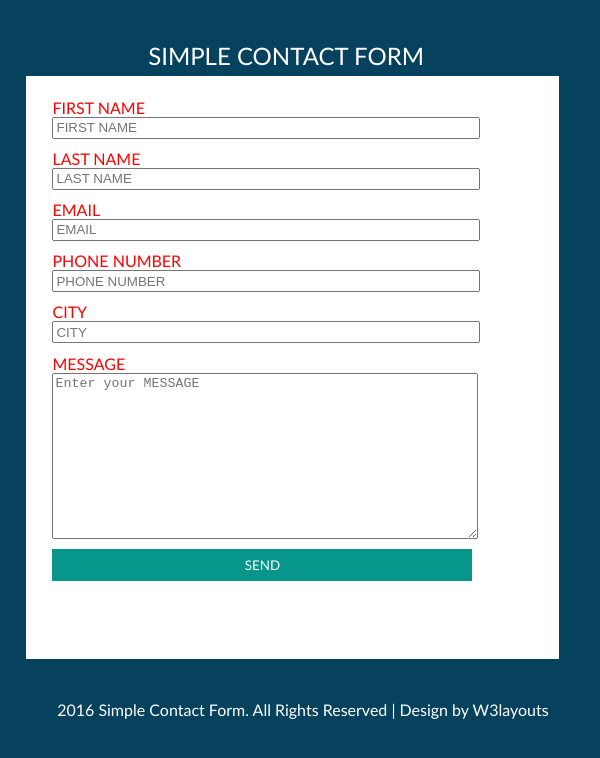
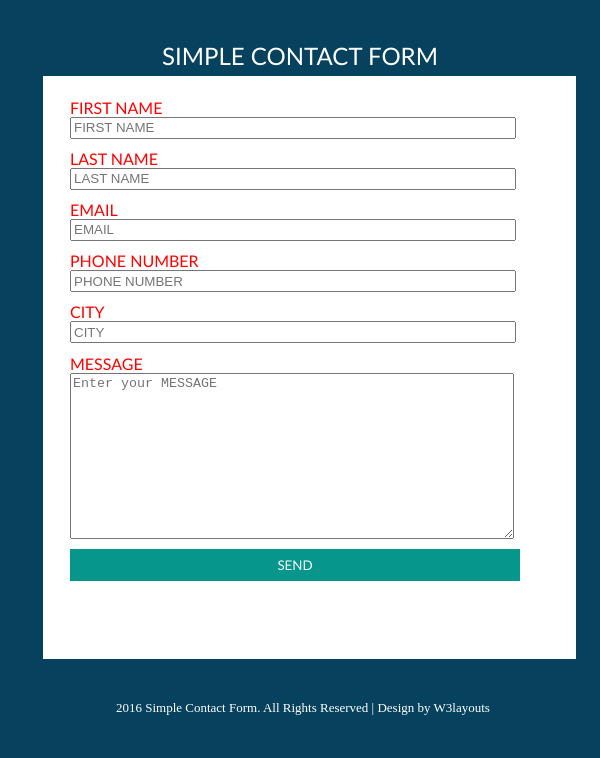
Before and after one commit to Moyudin/Contact-form, a plain HTML site: page index.html in a window 600 px wide. Drawn offline with Linux system fonts and the light colour scheme.

Commit message:
I have Completed with Contact Form

```diff
--- a/css.css
+++ b/css.css
@@ -2,7 +2,6 @@ body{
     background-color: #06425e;
 }
 .h{
-    margin-left:42%;
     margin-top: 3%;
     font-size: 190%;
     font-family: calibri;
@@ -48,15 +47,12 @@ body{
     color: white;
 }
 .pra{
-    display: block;
+    color: white;
     margin-left: 3%;
     margin-top: 2%;
-    font-family: calibri;
-    color: white;
 }
  @media screen and (max-width:700px) {
     .h{
-        margin-left:10%;
         font-size: 150%;
         margin-top: 7%;
     }
@@ -71,51 +67,47 @@ body{
     }
     .i-name{
         height: 2vh;
-        width: 70vw;
+        width: 73vw;
         margin-left: 3%;
     }
     .imessage{
         margin-left: 3%;
         height:20vh;
-        width: 70vw;
+        width: 73vw;
     }
     .btn{
         margin-left: 3%;
         height: 5vh;
-        width: 73vw;
+        width: 75vw;
     }
     .pra{
-        margin-left:1%;
+        margin-left: 1%;
+        font-size: small;
         margin-top: 7%;
     }
  }
  @media screen and (min-width:545px) and (max-width:701px) {
-    .h{
-        margin-left:24%;
+    .form-1{
+        margin-left: 6%;
     }
     .btn{
         margin-top: 2%;
         height: 4vh;
-        width: 70vw;
     }
  }
  @media screen and (min-width:701px) and (max-width:1024px) {
     .h{
-        margin-left:37%;
-        margin-top: 10%;
+        margin-top: 5%;
         font-size: 140%;
     }
     .form-1{
         height:67vh;
     }
     .imessage{
-        margin-left: 1%;
         height:20vh;
         width: 33vw;
     }
     .pra{
         font-size:small;
-        margin-left:3%;
-        margin-top: 2%;
     }
  }
--- a/index.html
+++ b/index.html
@@ -7,7 +7,7 @@
     <title>Project 2</title>
 </head>
 <body>
-    <section class="header">
+    <section class="header" style="text-align: center;">
         <div class="h">SIMPLE CONTACT FORM</div>
     </section>
 
@@ -40,13 +40,13 @@
                     <textarea type="text" name="name" class="imessage" placeholder="Enter your MESSAGE" cols="20" rows="5" required></textarea>
                 </div>
                 <div>
-                    <button width="100px" class="btn" type="submit" >SEND</button>
+                    <button class="btn" type="submit" >SEND</button>
                 </div>
             </form>
         </div>
     </section>
 
-    <section class="footer" style="text-align: center;">
+    <section class="footer" style="text-align:center;">
         <div>
             <p class="pra">2016 Simple Contact Form. All Rights Reserved | Design by W3layouts</p>
         </div>
```
